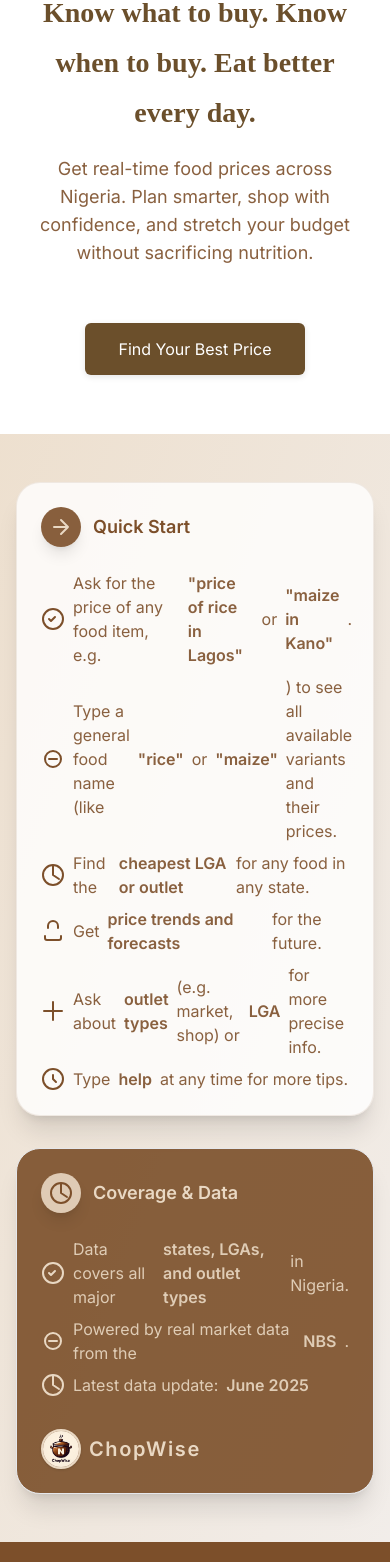
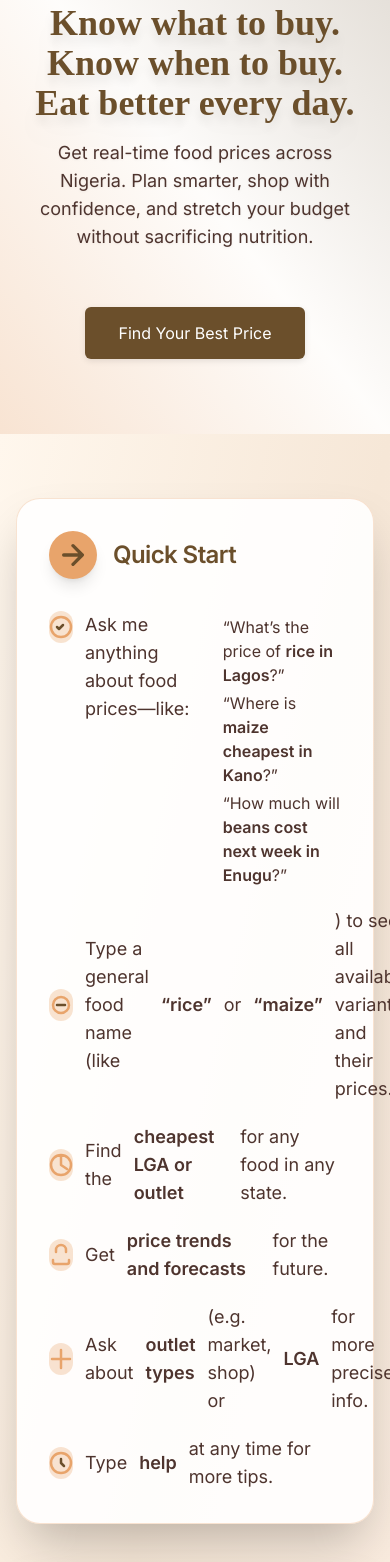
Before and after one commit to abubakar-xyz/ChopWise_Improved, a Next.js app in the folder frontend/: page / in a window 390 px wide. Shown: the part 200-1762 px from the top of the page. Built offline with nearby package versions, Linux system fonts and the light colour scheme; no server answers.

Commit message:
enhance homepage layout with responsive design and improved accessibility features

```diff
--- a/frontend/pages/index.js
+++ b/frontend/pages/index.js
@@ -98,129 +98,133 @@ export default function Home() {
 
       <main className="pt-32">
         {/* Hero Section */}
-        <section className="hero">
-          <div className="container">
-            <h1 className="heading-1 mb-4">Know what to buy. Know when to buy. Eat better every day.</h1>
-            <p className="text-lg text-brand-brown/90 mb-8 max-w-2xl mx-auto">Get real-time food prices across Nigeria. Plan smarter, shop with confidence, and stretch your budget without sacrificing nutrition.</p>
-            <a href="#chat" className="btn text-xl mt-6" style={{ minWidth: 220 }} onClick={e => { e.preventDefault(); const chatSection = document.getElementById('chat'); if (chatSection) chatSection.scrollIntoView({ behavior: 'smooth' }); }}>Find Your Best Price</a>
+        <section className="hero bg-gradient-to-br from-[#F6E7D7] via-[#E8A46B] to-[#6B4F2B] relative overflow-hidden">
+          <div className="container z-10 relative">
+            <h1 className="heading-1 mb-4 font-lora text-4xl md:text-5xl lg:text-6xl text-[#6B4F2B] drop-shadow-xl">Know what to buy. Know when to buy. Eat better every day.</h1>
+            <p className="text-lg md:text-2xl font-inter text-[#4E342E] mb-8 max-w-2xl mx-auto font-medium drop-shadow-sm">Get real-time food prices across Nigeria. Plan smarter, shop with confidence, and stretch your budget without sacrificing nutrition.</p>
+            <a href="#chat" className="btn text-xl mt-6 font-inter shadow-xl" style={{ minWidth: 220 }} onClick={e => { e.preventDefault(); const chatSection = document.getElementById('chat'); if (chatSection) chatSection.scrollIntoView({ behavior: 'smooth' }); }}>Find Your Best Price</a>
           </div>
+          <div className="absolute inset-0 pointer-events-none z-0 bg-gradient-to-tr from-[#E8A46B]/30 via-[#F6E7D7]/10 to-[#6B4F2B]/20" />
         </section>
 
         {/* Help/Instructions Section */}
-        <section className="py-12 px-4 bg-gradient-to-br from-brand-tan/80 to-brand-brown/10 flex flex-col items-center">
-          <div className="max-w-3xl w-full mx-auto grid grid-cols-1 md:grid-cols-2 gap-8">
-            <div className="rounded-3xl bg-white/80 shadow-xl p-6 flex flex-col gap-4 items-start border border-brand-brown/10">
-              <div className="flex items-center gap-3 mb-2">
-                <span className="inline-flex items-center justify-center w-10 h-10 rounded-full bg-brand-brown/90 text-brand-tan text-2xl shadow-lg">
-                  <svg width="24" height="24" fill="none" viewBox="0 0 24 24"><path d="M5 12h14M12 5l7 7-7 7" stroke="currentColor" strokeWidth="2" strokeLinecap="round" strokeLinejoin="round"/></svg>
+        <section className="py-16 px-4 bg-gradient-to-br from-[#FFF7ED] via-[#F6E7D7] to-[#E8A46B]/20 flex flex-col items-center">
+          <div className="max-w-5xl w-full mx-auto grid grid-cols-1 md:grid-cols-2 gap-10">
+            {/* Quick Start Card */}
+            <div className="rounded-3xl bg-white/90 shadow-2xl p-8 flex flex-col gap-6 border border-[#E8A46B]/30">
+              <div className="flex items-center gap-4 mb-2">
+                <span className="inline-flex items-center justify-center w-12 h-12 rounded-full bg-[#E8A46B] text-[#6B4F2B] text-3xl shadow-lg">
+                  <svg width="32" height="32" fill="none" viewBox="0 0 24 24"><path d="M5 12h14M12 5l7 7-7 7" stroke="currentColor" strokeWidth="2.5" strokeLinecap="round" strokeLinejoin="round"/></svg>
                 </span>
-                <span className="font-bold text-lg text-brand-brown">Quick Start</span>
+                <span className="font-lora font-bold text-2xl text-[#6B4F2B] tracking-tight">Quick Start</span>
               </div>
-              <ul className="list-none space-y-2 text-brand-brown/90 text-base">
-                <li className="flex items-center gap-2"><span className="inline-block w-6 h-6 text-brand-green"><svg width="24" height="24" fill="none" viewBox="0 0 24 24"><circle cx="12" cy="12" r="10" stroke="#7C4F2A" strokeWidth="2"/><path d="M8 12l2 2 4-4" stroke="#7C4F2A" strokeWidth="2" strokeLinecap="round" strokeLinejoin="round"/></svg></span>Ask for the price of any food item, e.g. <span className="font-semibold">"price of rice in Lagos"</span> or <span className="font-semibold">"maize in Kano"</span>.</li>
-                <li className="flex items-center gap-2"><span className="inline-block w-6 h-6 text-brand-green"><svg width="24" height="24" fill="none" viewBox="0 0 24 24"><rect x="4" y="4" width="16" height="16" rx="8" stroke="#7C4F2A" strokeWidth="2"/><path d="M8 12h8" stroke="#7C4F2A" strokeWidth="2" strokeLinecap="round"/></svg></span>Type a general food name (like <span className="font-semibold">"rice"</span> or <span className="font-semibold">"maize"</span>) to see all available variants and their prices.</li>
-                <li className="flex items-center gap-2"><span className="inline-block w-6 h-6 text-brand-green"><svg width="24" height="24" fill="none" viewBox="0 0 24 24"><path d="M12 2a10 10 0 1 1 0 20 10 10 0 0 1 0-20zm0 0v10l6 4" stroke="#7C4F2A" strokeWidth="2" strokeLinecap="round" strokeLinejoin="round"/></svg></span>Find the <span className="font-semibold">cheapest LGA or outlet</span> for any food in any state.</li>
-                <li className="flex items-center gap-2"><span className="inline-block w-6 h-6 text-brand-green"><svg width="24" height="24" fill="none" viewBox="0 0 24 24"><path d="M4 17v2a2 2 0 0 0 2 2h12a2 2 0 0 0 2-2v-2M7 9V7a5 5 0 0 1 10 0v2" stroke="#7C4F2A" strokeWidth="2" strokeLinecap="round" strokeLinejoin="round"/></svg></span>Get <span className="font-semibold">price trends and forecasts</span> for the future.</li>
-                <li className="flex items-center gap-2"><span className="inline-block w-6 h-6 text-brand-green"><svg width="24" height="24" fill="none" viewBox="0 0 24 24"><path d="M3 12h18M12 3v18" stroke="#7C4F2A" strokeWidth="2" strokeLinecap="round" strokeLinejoin="round"/></svg></span>Ask about <span className="font-semibold">outlet types</span> (e.g. market, shop) or <span className="font-semibold">LGA</span> for more precise info.</li>
-                <li className="flex items-center gap-2"><span className="inline-block w-6 h-6 text-brand-green"><svg width="24" height="24" fill="none" viewBox="0 0 24 24"><circle cx="12" cy="12" r="10" stroke="#7C4F2A" strokeWidth="2"/><path d="M12 8v4l3 3" stroke="#7C4F2A" strokeWidth="2" strokeLinecap="round" strokeLinejoin="round"/></svg></span>Type <span className="font-semibold">help</span> at any time for more tips.</li>
+              <ul className="space-y-5 text-[#4E342E] text-lg font-inter">
+                <li className="flex items-start gap-3"><span className="inline-flex items-center justify-center w-8 h-8 rounded-full bg-[#E8A46B]/30 text-[#6B4F2B] text-xl"><svg width="24" height="24" fill="none" viewBox="0 0 24 24"><circle cx="12" cy="12" r="10" stroke="#E8A46B" strokeWidth="2.5"/><path d="M8 12l2 2 4-4" stroke="#6B4F2B" strokeWidth="2.5" strokeLinecap="round" strokeLinejoin="round"/></svg></span>Ask me anything about food prices—like:<ul className="ml-4 mt-1 space-y-1 text-base font-normal"><li>“What’s the price of <span className='font-semibold'>rice in Lagos</span>?”</li><li>“Where is <span className='font-semibold'>maize cheapest in Kano</span>?”</li><li>“How much will <span className='font-semibold'>beans cost next week in Enugu</span>?”</li></ul></li>
+                <li className="flex items-center gap-3"><span className="inline-flex items-center justify-center w-8 h-8 rounded-full bg-[#E8A46B]/30 text-[#6B4F2B] text-xl"><svg width="24" height="24" fill="none" viewBox="0 0 24 24"><rect x="4" y="4" width="16" height="16" rx="8" stroke="#E8A46B" strokeWidth="2.5"/><path d="M8 12h8" stroke="#6B4F2B" strokeWidth="2.5" strokeLinecap="round"/></svg></span>Type a general food name (like <span className="font-semibold">“rice”</span> or <span className="font-semibold">“maize”</span>) to see all available variants and their prices.</li>
+                <li className="flex items-center gap-3"><span className="inline-flex items-center justify-center w-8 h-8 rounded-full bg-[#E8A46B]/30 text-[#6B4F2B] text-xl"><svg width="24" height="24" fill="none" viewBox="0 0 24 24"><path d="M12 2a10 10 0 1 1 0 20 10 10 0 0 1 0-20zm0 0v10l6 4" stroke="#E8A46B" strokeWidth="2.5" strokeLinecap="round" strokeLinejoin="round"/></svg></span>Find the <span className="font-semibold">cheapest LGA or outlet</span> for any food in any state.</li>
+                <li className="flex items-center gap-3"><span className="inline-flex items-center justify-center w-8 h-8 rounded-full bg-[#E8A46B]/30 text-[#6B4F2B] text-xl"><svg width="24" height="24" fill="none" viewBox="0 0 24 24"><path d="M4 17v2a2 2 0 0 0 2 2h12a2 2 0 0 0 2-2v-2M7 9V7a5 5 0 0 1 10 0v2" stroke="#E8A46B" strokeWidth="2.5" strokeLinecap="round" strokeLinejoin="round"/></svg></span>Get <span className="font-semibold">price trends and forecasts</span> for the future.</li>
+                <li className="flex items-center gap-3"><span className="inline-flex items-center justify-center w-8 h-8 rounded-full bg-[#E8A46B]/30 text-[#6B4F2B] text-xl"><svg width="24" height="24" fill="none" viewBox="0 0 24 24"><path d="M3 12h18M12 3v18" stroke="#E8A46B" strokeWidth="2.5" strokeLinecap="round"/></svg></span>Ask about <span className="font-semibold">outlet types</span> (e.g. market, shop) or <span className="font-semibold">LGA</span> for more precise info.</li>
+                <li className="flex items-center gap-3"><span className="inline-flex items-center justify-center w-8 h-8 rounded-full bg-[#E8A46B]/30 text-[#6B4F2B] text-xl"><svg width="24" height="24" fill="none" viewBox="0 0 24 24"><circle cx="12" cy="12" r="10" stroke="#E8A46B" strokeWidth="2.5"/><path d="M12 8v4l3 3" stroke="#6B4F2B" strokeWidth="2.5" strokeLinecap="round" strokeLinejoin="round"/></svg></span>Type <span className="font-semibold">help</span> at any time for more tips.</li>
               </ul>
             </div>
-            <div className="rounded-3xl bg-brand-brown/90 shadow-xl p-6 flex flex-col gap-4 items-start border border-tan/10 text-brand-tan">
-              <div className="flex items-center gap-3 mb-2">
-                <span className="inline-flex items-center justify-center w-10 h-10 rounded-full bg-brand-tan/90 text-brand-brown text-2xl shadow-lg">
-                  <svg width="24" height="24" fill="none" viewBox="0 0 24 24"><path d="M12 2a10 10 0 1 1 0 20 10 10 0 0 1 0-20zm0 0v10l6 4" stroke="#7C4F2A" strokeWidth="2" strokeLinecap="round" strokeLinejoin="round"/></svg>
+            {/* Coverage & Data Card */}
+            <div className="rounded-3xl bg-[#6B4F2B]/95 shadow-2xl p-8 flex flex-col gap-6 border border-[#E8A46B]/20 text-[#FFF7ED]">
+              <div className="flex items-center gap-4 mb-2">
+                <span className="inline-flex items-center justify-center w-12 h-12 rounded-full bg-[#E8A46B] text-[#6B4F2B] text-3xl shadow-lg">
+                  <svg width="32" height="32" fill="none" viewBox="0 0 24 24"><path d="M12 2a10 10 0 1 1 0 20 10 10 0 0 1 0-20zm0 0v10l6 4" stroke="#6B4F2B" strokeWidth="2.5" strokeLinecap="round" strokeLinejoin="round"/></svg>
                 </span>
-                <span className="font-bold text-lg text-brand-tan">Coverage & Data</span>
+                <span className="font-lora font-bold text-2xl text-[#FFF7ED] tracking-tight">Coverage & Data</span>
               </div>
-              <ul className="list-none space-y-2 text-brand-tan/90 text-base">
-                <li className="flex items-center gap-2"><span className="inline-block w-6 h-6 text-brand-tan"><svg width="24" height="24" fill="none" viewBox="0 0 24 24"><circle cx="12" cy="12" r="10" stroke="#E9D8C3" strokeWidth="2"/><path d="M8 12l2 2 4-4" stroke="#E9D8C3" strokeWidth="2" strokeLinecap="round" strokeLinejoin="round"/></svg></span>Data covers all major <span className="font-semibold">states, LGAs, and outlet types</span> in Nigeria.</li>
-                <li className="flex items-center gap-2"><span className="inline-block w-6 h-6 text-brand-tan"><svg width="24" height="24" fill="none" viewBox="0 0 24 24"><rect x="4" y="4" width="16" height="16" rx="8" stroke="#E9D8C3" strokeWidth="2"/><path d="M8 12h8" stroke="#E9D8C3" strokeWidth="2" strokeLinecap="round"/></svg></span>Powered by real market data from the <span className="font-semibold">NBS</span>.</li>
-                <li className="flex items-center gap-2"><span className="inline-block w-6 h-6 text-brand-tan"><svg width="24" height="24" fill="none" viewBox="0 0 24 24"><path d="M12 2a10 10 0 1 1 0 20 10 10 0 0 1 0-20zm0 0v10l6 4" stroke="#E9D8C3" strokeWidth="2" strokeLinecap="round" strokeLinejoin="round"/></svg></span>Latest data update: <span className="font-semibold">June 2025</span></li>
+              <ul className="space-y-5 text-[#FFF7ED] text-lg font-inter">
+                <li className="flex items-center gap-3"><span className="inline-flex items-center justify-center w-8 h-8 rounded-full bg-[#FFF7ED]/20 text-[#E8A46B] text-xl"><svg width="24" height="24" fill="none" viewBox="0 0 24 24"><circle cx="12" cy="12" r="10" stroke="#E8A46B" strokeWidth="2.5"/><path d="M8 12l2 2 4-4" stroke="#E8A46B" strokeWidth="2.5" strokeLinecap="round" strokeLinejoin="round"/></svg></span>Data covers all major <span className="font-semibold">states, LGAs, and outlet types</span> in Nigeria.</li>
+                <li className="flex items-center gap-3"><span className="inline-flex items-center justify-center w-8 h-8 rounded-full bg-[#FFF7ED]/20 text-[#E8A46B] text-xl"><svg width="24" height="24" fill="none" viewBox="0 0 24 24"><rect x="4" y="4" width="16" height="16" rx="8" stroke="#E8A46B" strokeWidth="2.5"/><path d="M8 12h8" stroke="#E8A46B" strokeWidth="2.5" strokeLinecap="round"/></svg></span>Powered by real market data from the <span className="font-semibold">NBS</span>.</li>
+                <li className="flex items-center gap-3"><span className="inline-flex items-center justify-center w-8 h-8 rounded-full bg-[#FFF7ED]/20 text-[#E8A46B] text-xl"><svg width="24" height="24" fill="none" viewBox="0 0 24 24"><path d="M12 2a10 10 0 1 1 0 20 10 10 0 0 1 0-20zm0 0v10l6 4" stroke="#E8A46B" strokeWidth="2.5" strokeLinecap="round" strokeLinejoin="round"/></svg></span>Latest data update: <span className="font-semibold">June 2025</span></li>
               </ul>
-              <div className="flex items-center gap-2 mt-4">
-                <img src="/logo.jpg" alt="ChopWise logo" className="h-10 w-10 rounded-full border-2 border-brand-tan shadow" />
-                <span className="font-futuristic text-xl font-bold tracking-widest text-brand-tan">ChopWise</span>
+              <div className="flex items-center gap-3 mt-4">
+                <img src="/logo.jpg" alt="ChopWise logo" className="h-12 w-12 rounded-full border-2 border-[#E8A46B] shadow" />
+                <span className="font-lora text-2xl font-bold tracking-widest text-[#FFF7ED]">ChopWise</span>
               </div>
             </div>
           </div>
         </section>
 
-        {/* Chat Section */}
-        <section id="chat" ref={chatSectionRef} className="bg-brand-brown text-brand-tan py-20 px-4">
-          <div className="max-w-4xl mx-auto glassmorphism shadow-2xl">
-            <h2 className="heading-2 text-center mb-8 drop-shadow-lg animate-fade-in">Chat with ChopWise</h2>
-            <div className="flex flex-col items-center justify-center gap-4 bg-accent-deep rounded-2xl p-8 text-center text-brand-tan/80 shadow-lg border-2 border-brand-tan/30 animate-fade-in-up">
-              <span className="inline-flex items-center justify-center w-16 h-16 rounded-full bg-brand-tan/20 border-2 border-brand-tan mb-2 animate-pulse">
-                <img src="/logo.jpg" alt="ChopWise logo" className="h-10 w-10 rounded-full" />
-              </span>
-              {/* Data source label - static and prominent */}
-              <div className="w-full text-center mb-2">
-                <span className="inline-block bg-brand-tan/20 text-brand-brown font-bold px-4 py-2 rounded-lg text-sm border border-brand-tan/40 shadow">Data source: Nigerian Food Price Tracking Dataset (NBS)</span>
-              </div>
-              <div className="w-full max-w-xl mx-auto flex flex-col gap-2 mb-4">
-                <div className="h-64 overflow-y-auto bg-black/10 rounded-xl p-4 border border-brand-tan/20 shadow-inner" style={{ minHeight: 180 }}>
+        {/* Chatbot Section */}
+        <section id="chat" className="py-16 px-4 bg-gradient-to-br from-[#FFF7ED] via-[#F6E7D7] to-[#E8A46B]/20 flex flex-col items-center" ref={chatSectionRef}>
+          <div className="max-w-3xl w-full mx-auto bg-white/90 rounded-3xl shadow-2xl p-8 border border-[#E8A46B]/30">
+            <div className="flex flex-col h-full">
+              {/* Messages List */}
+              <div className="flex-1 overflow-y-auto pr-3 mb-4">
                 {messages.length === 0 && (
-                    <div className="text-brand-tan/60 text-center">
-                      Ask me anything about food prices—like:
-                      <ul className="how-to-list mt-2">
-                        <li>• What’s the price of rice in Lagos?</li>
-                        <li>• Where is maize cheapest in Kano?</li>
-                        <li>• How much will beans cost next week in Enugu?</li>
-                      </ul>
-                    </div>
+                  <p className="text-center text-[#4E342E] font-inter text-lg py-8">Ask me anything about food prices in Nigeria!</p>
                 )}
-                  {messages.map((msg, i) => (
-                    <div key={i} className={`my-2 flex ${msg.role === 'user' ? 'justify-end' : 'justify-start'}`}>
-                      <div className={`px-4 py-2 rounded-2xl max-w-[80%] text-left whitespace-pre-line ${msg.role === 'user' ? 'bg-brand-tan text-black font-semibold' : 'bg-brand-brown text-brand-tan border border-brand-tan/30'}`}>
+                {messages.map((msg, idx) => (
+                  <div key={idx} className={`mb-4 ${msg.role === 'user' ? 'text-right' : 'text-left'}`}>
+                    <div className={`inline-block px-4 py-2 rounded-3xl max-w-xs ${msg.role === 'user' ? 'bg-[#E8A46B] text-[#6B4F2B]' : 'bg-[#6B4F2B] text-[#FFF7ED]'}`}>
                       {msg.text}
                     </div>
                   </div>
                 ))}
                 {loading && (
-                    <div className="flex justify-start my-2">
-                      <div className="px-4 py-2 rounded-2xl bg-brand-brown text-brand-tan border border-brand-tan/30 animate-pulse">Thinking…</div>
+                  <div className="flex justify-center mb-4">
+                    <div className="loader" />
                   </div>
                 )}
                 <div ref={chatEndRef} />
               </div>
-                {error && <div className="text-red-400 text-sm text-center mt-2">{error}</div>}
-                <form className="flex gap-2 mt-2" onSubmit={handleChatSubmit} autoComplete="off">
+
+              {/* User Input Form */}
+              <form onSubmit={handleChatSubmit} className="flex gap-4">
                 <input
                   type="text"
                   value={input}
                   onChange={e => setInput(e.target.value)}
-                    placeholder="Ask about daily essentials, e.g. Where is rice cheapest this month?"
-                    className="flex-1 rounded-l-xl px-4 py-3 text-brand-brown bg-white/90 focus:outline-none focus:ring-2 focus:ring-brand-tan text-lg shadow"
-                    style={{ minWidth: 0 }}
-                    disabled={loading}
+                  placeholder="Type your message here..."
+                  className="flex-1 px-4 py-2 text-lg rounded-3xl border border-[#E8A46B] focus:outline-none focus:ring-2 focus:ring-brand-tan transition"
                 />
                 <button
                   type="submit"
-                    className="rounded-r-xl px-6 py-3 bg-brand-tan text-brand-brown font-bold text-lg shadow hover:bg-[#E0C097] transition disabled:opacity-60"
-                    disabled={loading || !input.trim()}
+                  className="px-6 py-2 text-lg font-semibold rounded-3xl bg-[#6B4F2B] text-[#FFF7ED] shadow-md hover:bg-[#E8A46B] hover:text-[#6B4F2B] transition flex items-center gap-2"
                 >
-                    {loading ? '...' : 'Send'}
+                  {loading ? (
+                    <>Sending... <div className="loader-small" /></>
+                  ) : (
+                    <>Send <FaRobot className="text-xl" /></>
+                  )}
                 </button>
               </form>
+              {error && <p className="mt-4 text-red-500 text-center">{error}</p>}
+            </div>
+          </div>
+        </section>
+
+        {/* Insights Section (Tableau Embed) */}
+        <section id="insights" className="py-16 px-4 bg-gradient-to-br from-[#FFF7ED] via-[#F6E7D7] to-[#E8A46B]/20 flex flex-col items-center">
+          <div className="max-w-6xl w-full mx-auto">
+            <div className="rounded-3xl bg-white/90 shadow-2xl p-8 border border-[#E8A46B]/30">
+              <h2 className="text-3xl md:text-4xl font-lora text-[#6B4F2B] tracking-tight mb-6 text-center">Insights & Trends</h2>
+              <div id="viz" className="w-full h-96 md:h-[600px] lg:h-[700px] xl:h-[800px] 2xl:h-[900px] mx-auto mb-8" />
+              <div className="flex flex-col md:flex-row gap-4">
+                <a href="#chat" className="btn text-lg font-semibold shadow-md bg-[#6B4F2B] text-[#FFF7ED] rounded-3xl px-6 py-3 hover:bg-[#E8A46B] hover:text-[#6B4F2B] transition flex items-center justify-center gap-2">
+                  <FaUtensils className="text-xl" />
+                  Get Food Prices Now
+                </a>
+                <a href="https://public.tableau.com/views/ChopWiseInsights/Dashboard1?:language=en-US&:display_count=n&:origin=viz_share_link" target="_blank" rel="noopener noreferrer" className="btn text-lg font-semibold shadow-md bg-[#E8A46B] text-[#6B4F2B] rounded-3xl px-6 py-3 hover:bg-[#6B4F2B] hover:text-[#E8A46B] transition flex items-center justify-center gap-2">
+                  <FaInfoCircle className="text-xl" />
+                  View Detailed Insights
+                </a>
               </div>
             </div>
           </div>
         </section>
-
-        {/* Insights Section */}
-        <section id="insights" className="py-20 px-4 bg-gradient-to-br from-brand-brown to-[#4E342E]">
-          <h2 className="text-3xl font-futuristic text-center text-brand-tan mb-10 drop-shadow-lg">Market Data Insights</h2>
-          <div className="max-w-5xl mx-auto glassmorphism shadow-2xl">
-            <div id="viz" className="w-full aspect-[4/3] min-h-[400px] rounded-2xl overflow-hidden border-2 border-brand-tan/30 bg-black/40 flex items-center justify-center"></div>
-          </div>
-        </section>
       </main>
 
-      <footer className="text-center py-8 bg-brand-brown text-brand-tan/70 border-t border-brand-tan mt-10 shadow-inner">
-        <div className="flex flex-col md:flex-row items-center justify-center gap-2">
-          <span className="font-futuristic text-brand-tan">© {new Date().getFullYear()} ChopWise</span>
-          <span className="hidden md:inline">·</span>
-          <span>Because good food shouldn’t cost a fortune.</span>
+      <footer className="py-8 px-4 bg-[#6B4F2B] text-[#FFF7ED] text-center">
+        <div className="container mx-auto">
+          <p className="text-sm md:text-base">&copy; {new Date().getFullYear()} ChopWise. All rights reserved.</p>
+          <div className="flex justify-center gap-4 mt-2">
+            <a href="#" className="text-[#E8A46B] hover:text-[#FFF7ED] transition">Privacy Policy</a>
+            <a href="#" className="text-[#E8A46B] hover:text-[#FFF7ED] transition">Terms of Service</a>
+          </div>
         </div>
       </footer>
     </>
```
Lines whose indentation alone changed are shown as unchanged.
